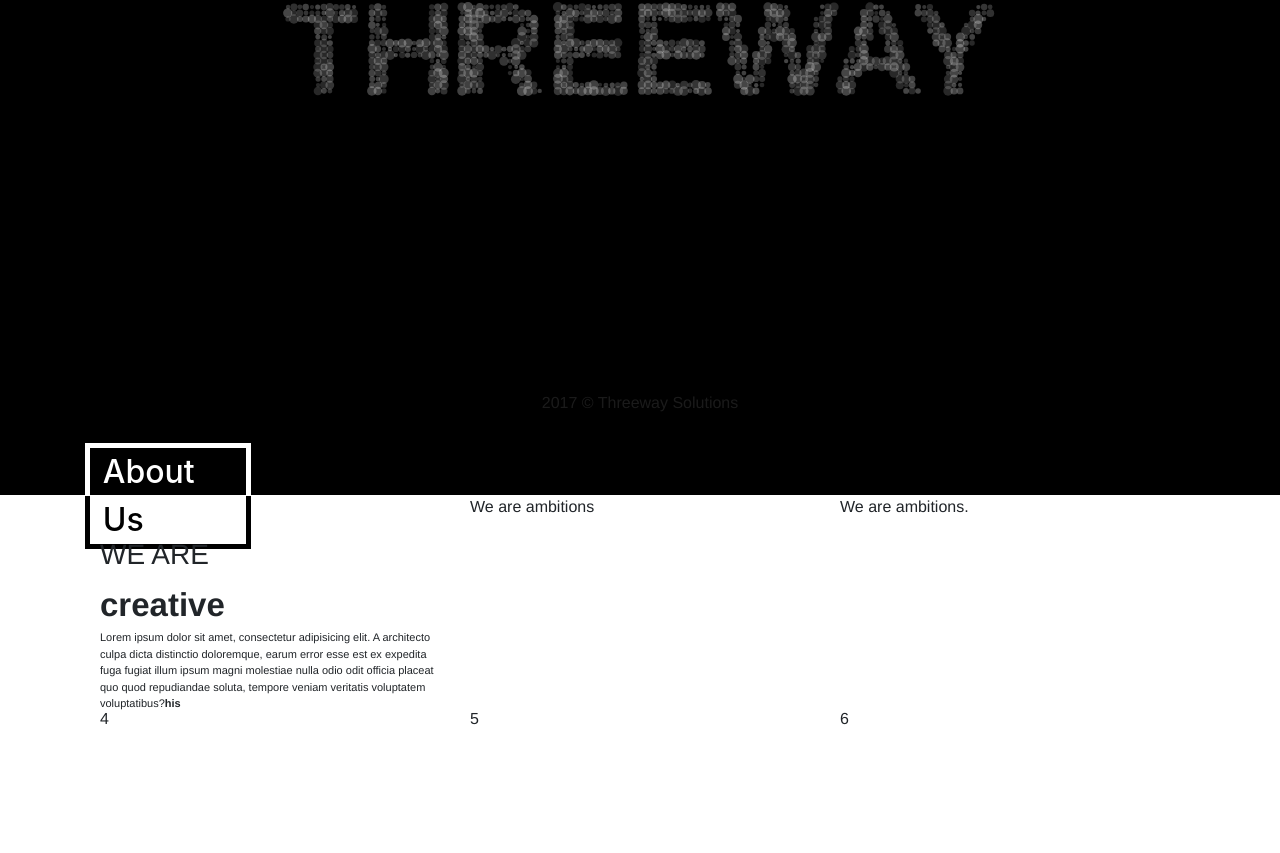
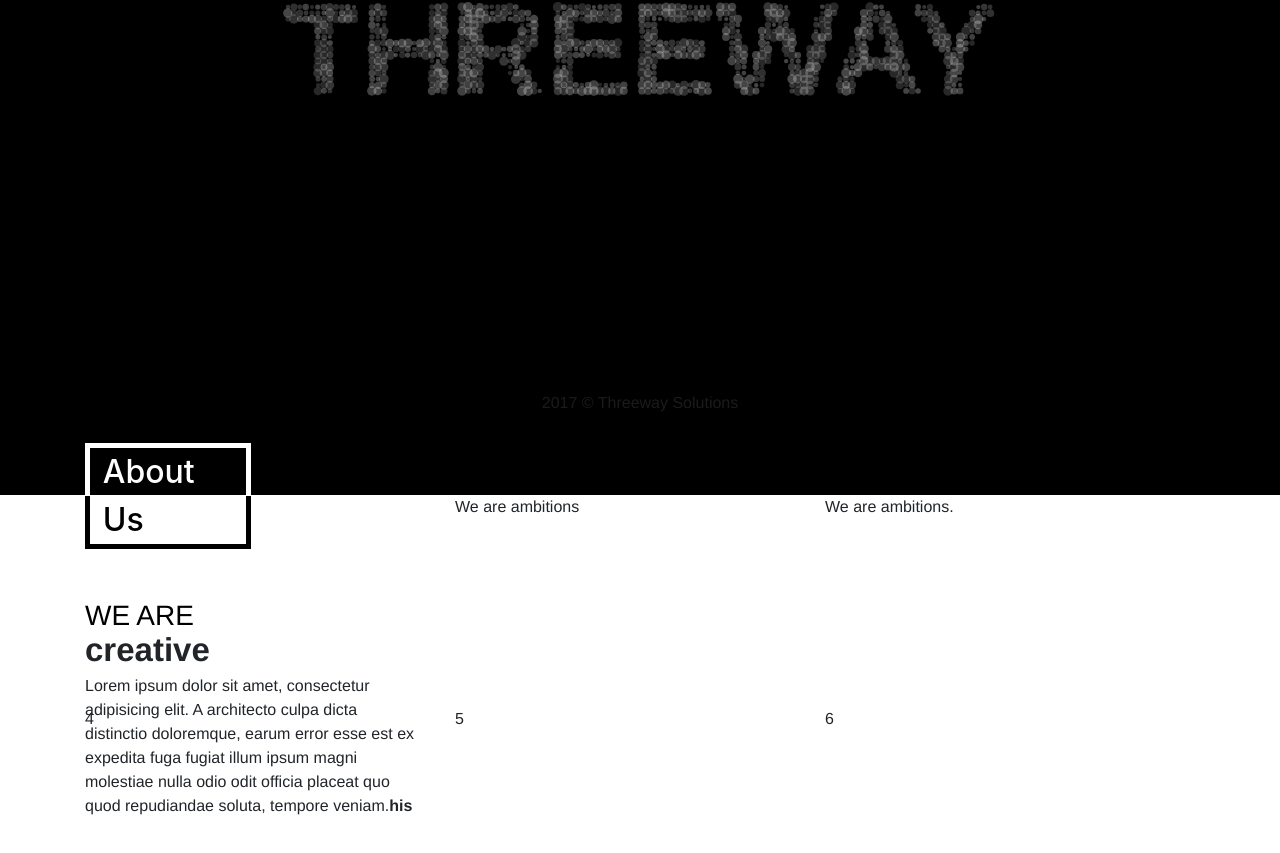
Before and after one commit to developmentiseasy/threewaysolutions, a React app: page / in a window 1280 px wide. Shown: the part 305-1158 px from the top of the page. Built offline with nearby package versions, Linux system fonts and the light colour scheme.

Commit message:
TWS-11 Added text to the first block

```diff
--- a/src/pages/about-us/AboutUs.css
+++ b/src/pages/about-us/AboutUs.css
@@ -32,15 +32,18 @@
 }
 .block-of-cards {
   height: 212px;
+  padding: 0 40px 0 0;
+
 }
 .cards {
   padding: 0;
 }
 .we_are {
- margin-top: 43px;
+ margin:13vh 0 -8px 0;
+  color: #000000;
 }
 .text_lorem {
-  font-size: 11px;
+  font-size: 2vh;
 }
 .creative {
   font-size: 33px;
--- a/src/pages/about-us/AboutUs.jsx
+++ b/src/pages/about-us/AboutUs.jsx
@@ -17,8 +17,14 @@
         </div>
         <div className="col-md-12 about-us-cards">
           <div className="row cards">
-            <div className="block-of-cards col-md-4"><h3 className="we_are"> WE ARE </h3> <span className="creative">creative</span> <p className="text_lorem">Lorem ipsum dolor sit amet, consectetur adipisicing elit. A architecto culpa dicta distinctio doloremque, earum error esse est ex expedita fuga fugiat illum ipsum magni molestiae nulla odio odit officia placeat quo quod repudiandae soluta, tempore veniam veritatis voluptatem voluptatibus?
-              <span className="his">his</span></p>
+            <div className="block-of-cards col-md-4">
+              <h3 className="we_are"> WE ARE </h3>
+              <span className="creative">creative</span>
+              <p className="text_lorem">Lorem ipsum dolor sit amet,
+                consectetur adipisicing elit. A architecto culpa dicta distinctio doloremque,
+                earum error esse est ex expedita fuga fugiat illum ipsum magni molestiae nulla
+                odio odit officia placeat quo quod repudiandae soluta, tempore veniam.
+                <span className="his">his</span></p>
             </div>
             <div className="block-of-cards col-md-4">We are ambitions</div>
             <div className="block-of-cards col-md-4">We are ambitions.</div>
```
